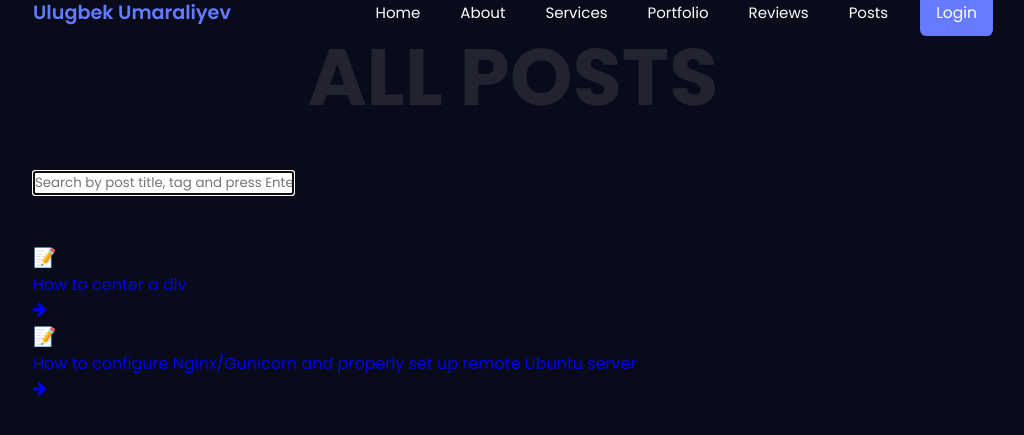
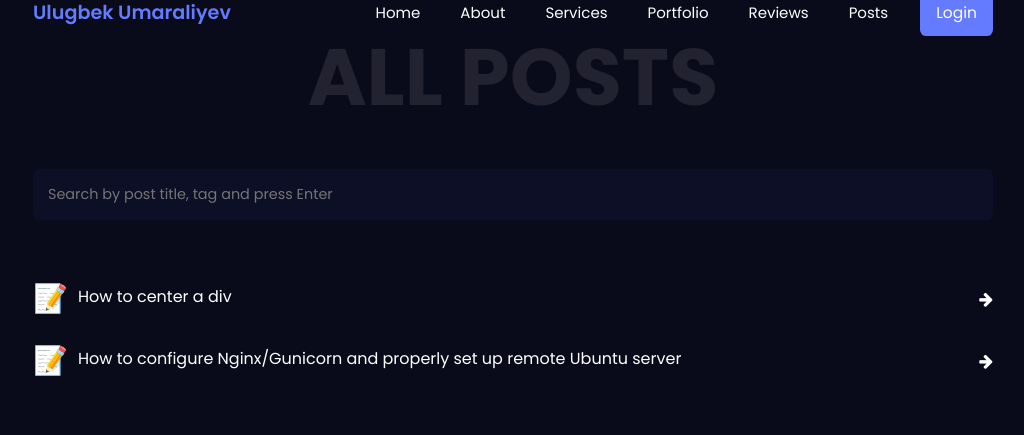
Before and after one commit to ulugbek101/Portfolio-Website, a Django app: page /posts/ in a window 1280 px wide. Shown: the part 31-466 px from the top of the page, without its empty margins (127-1151 px from the left). Run offline with Django 4.2, Linux system fonts and the light colour scheme; data comes from the database, SQL or seed files in the repository; both versions use the stored data as it was after the commit; data that the repository does not hold is empty; parts of the project's set-up code (start-up, migrations or seed data) failed here and were passed over; some libraries are stand-ins or nearby versions.

Commit message:
Add new feature
- Link for authenticating with Google account now is opened in a new tab
- Change DEBUG to False, previously it was set to True and deployed in
  this state

```diff
--- a/app_users/templates/app_users/login.html
+++ b/app_users/templates/app_users/login.html
@@ -31,7 +31,7 @@
 
         <div style="display: flex; flex-direction: column; gap: 10px;">
             <div class="gsi-material-button">
-                <a href="{% url 'social:begin' 'google-oauth2' %}">
+                <a href="{% url 'social:begin' 'google-oauth2' %}" id='googleAuthLink'>
                     <div class="gsi-material-button-state"></div>
                     <div class="gsi-material-button-content-wrapper">
                         <div class="gsi-material-button-icon">
@@ -70,7 +70,7 @@
             </div>
 
             <div class="gsi-material-button">
-                <a href="{% url 'social:begin' 'github' %}">
+                <a href="{% url 'social:begin' 'github' %}" id='gitHubAuthLink'>
                     <div class="gsi-material-button-state"></div>
                     <div class="gsi-material-button-content-wrapper">
                         <div
--- a/static/css/main.css
+++ b/static/css/main.css
@@ -92,7 +92,6 @@ header {
         opacity: 0;
     }
 }
-
 
 .header-active {
     background: var(--box-color);
@@ -281,6 +280,66 @@ header {
     margin-bottom: 2rem;
 }
 
+#single-post .heading {
+    font-size: 3rem;
+    line-height: 100%;
+    text-transform: uppercase;
+    color: var(--heading-color);
+    text-align: start;
+    margin-bottom: 2rem;
+    margin-top: 4rem;
+}
+
+pre {
+    background: var(--heading-color);
+    border-radius: 5px;
+    padding: 10px 30px;
+    font-size: 18px;
+    display: flex;
+    overflow: auto;
+    white-space: pre !important;
+}
+
+code {
+    font-family: monospace;
+}
+
+.post-link {
+    display: flex;
+    flex-direction: row;
+    align-items: center;
+    justify-content: space-between;
+}
+
+.post-item {
+    display: flex;
+    flex-direction: row;
+    align-items: center;
+    gap: 10px;
+}
+
+.post-header {
+    display: flex;
+    flex-direction: column;
+    align-items: start;
+    gap: 5px;
+}
+
+.post-tags {
+    display: flex;
+    flex-direction: row;
+    align-items: center;
+    gap: 5px;
+}
+
+.post i {
+    margin-left: auto;
+}
+
+.post-icon {
+    font-size: 28px;
+}
+
 .about-content {
     display: grid;
     grid-template-columns: repeat(2, 1fr);
@@ -341,7 +400,6 @@ header {
     flex-direction: row;
     align-items: center;
     gap: 10px;
-
 }
 
 .reviewer-address {
@@ -458,6 +516,21 @@ header {
     font-size: 0.9rem;
 }
 
+.posts-content {
+    display: flex;
+    flex-direction: column;
+}
+
+.posts-content a {
+    color: var(--bg-color);
+    padding: 10px 0;
+    transition: 0.2s ease-in-out;
+}
+
+.posts-content a:hover {
+    color: var(--main-color);
+}
+
 .portfolio-content {
     display: grid;
     grid-template-columns: repeat(2, 1fr);
@@ -549,8 +622,20 @@ header {
     row-gap: 1rem;
 }
 
+.post-search-input {
+    border: none;
+    outline: none;
+    font-size: 0.9rem;
+    padding: 15px;
+    color: var(--bg-color);
+    border-radius: 0.4rem;
+    background: var(--box-color);
+    width: 100%;
+}
+
 .contact-form input,
-textarea, select {
+textarea,
+select {
     border: none;
     outline: none;
     font-size: 0.9rem;
--- a/static/js/main.js
+++ b/static/js/main.js
@@ -5,7 +5,7 @@ menu.onclick = () => {
     menu.classList.toggle('move');
     navbar.classList.toggle('open-menu')
 }
-window.onscroll = () => {
+window.onscroll = ()=> {
     menu.classList.remove('move');
     navbar.classList.remove('open-menu')
 }
@@ -16,10 +16,10 @@ function validate() {
     let email = document.querySelector('.email');
     let message = document.querySelector('.message');
     let sendBtn = document.querySelector('.send-btn');
-    sendBtn.addEventListener('click', (e) => {
+    sendBtn.addEventListener('click', (e)=>{
         if (e.target.classList.contains('login-btn')) return;
         e.preventDefault();
-        if (name.value == "" || email.value == "" || message.value == "") {
+        if ( name.value == "" || email.value == "" || message.value == "" ) {
             emptyError();
         }
         else {
@@ -34,11 +34,11 @@ validate();
 
 
 function sendmail(name, email, message) {
-    emailjs.send("service_dizz52j", "template_o2fkul7", {
+    emailjs.send("service_dizz52j","template_o2fkul7",{
         from_name: email,
         to_name: name,
         message: message,
-    });
+        });
 }
 
 function emptyError() {
@@ -47,7 +47,7 @@ function emptyError() {
         text: "Fields connot be empty!",
         icon: "error",
         button: "Ok",
-    });
+      });
 }
 
 function success() {
@@ -56,19 +56,55 @@ function success() {
         text: "I will try to reply in 24 hours!",
         icon: "success",
         button: "Ok",
-    });
+      });
 }
 
 /* header bg change on scroll */
 let header = document.querySelector('header')
 
-window.addEventListener('scroll', () => {
+window.addEventListener('scroll', ()=> {
     header.classList.toggle('header-active', window.scrollY > 0)
 });
 
 // scroll top
 let scrollTop = document.querySelector('.scroll-top')
 
-window.addEventListener('scroll', () => {
+window.addEventListener('scroll', ()=> {
     scrollTop.classList.toggle('scroll-active', window.scrollY >= 400)
 });
+
+document.addEventListener('DOMContentLoaded', function () {
+    // Remove all <br> tags
+    let preElements = document.querySelectorAll('pre');
+    preElements.forEach( pre => {
+        pre.removeChild( pre.firstElementChild );
+    } )
+});
+
+
+// Open auth links in a new tabs
+// Google
+function openPopup(link, popupName) {
+    link.addEventListener('click', function (event) {
+      event.preventDefault();
+
+      // Calculate the center position
+      const screenWidth = window.screen.width;
+      const screenHeight = window.screen.height;
+      const popupWidth = 600;
+      const popupHeight = 600;
+
+      const left = (screenWidth - popupWidth) / 2;
+      const top = (screenHeight - popupHeight) / 2;
+
+      // Open the popup window
+      window.open(link.href, popupName, `width=${popupWidth},height=${popupHeight},left=${left},top=${top}`);
+    });
+}
+
+// Usage
+const googleLink = document.getElementById('googleAuthLink');
+const gitHubLink = document.getElementById('gitHubAuthLink');
+
+openPopup(googleLink, 'GoogleAuthPopup');
+openPopup(gitHubLink, 'GitHubAuthPopup');
```
Also changed, not shown: db.sqlite3, 1 other file.
